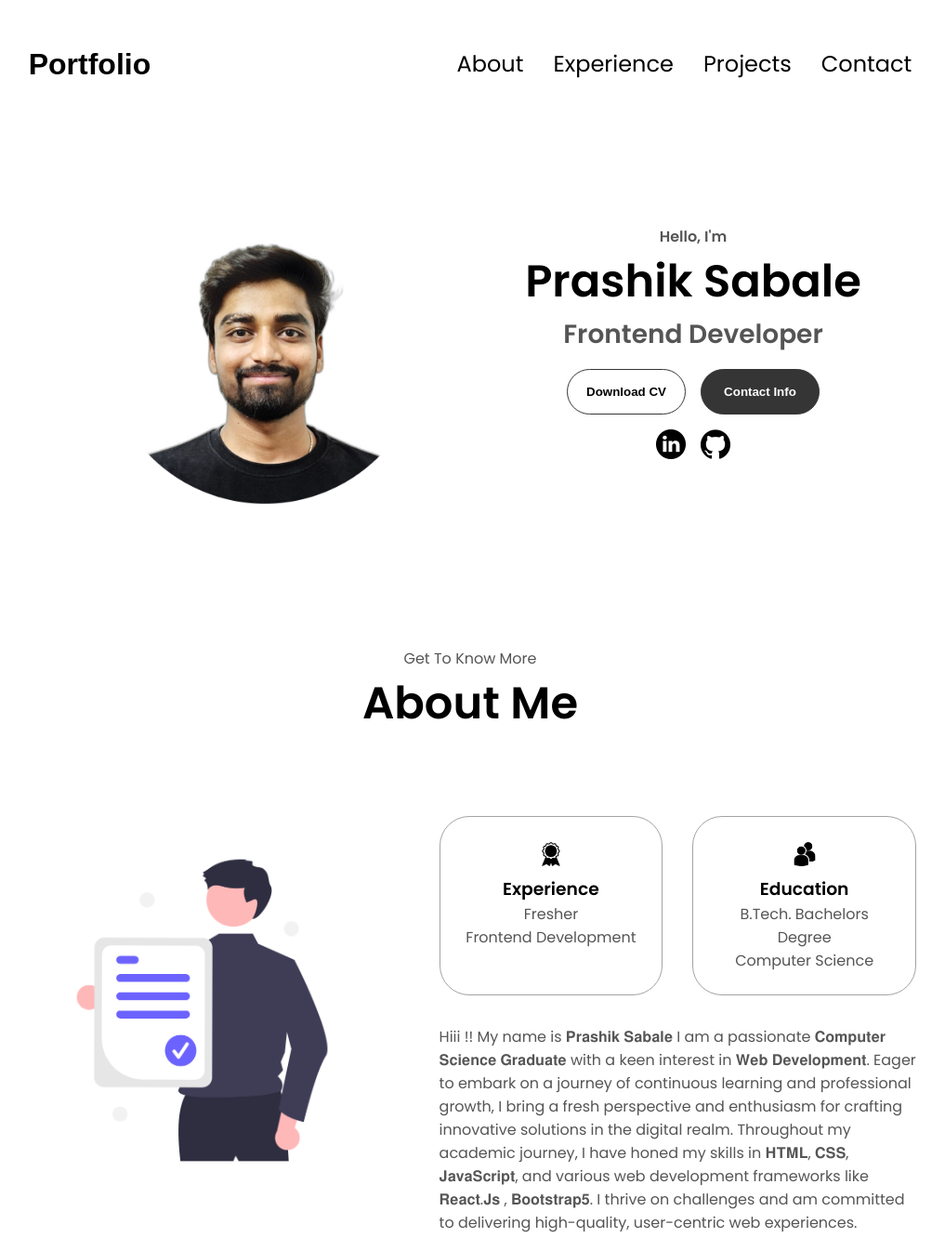
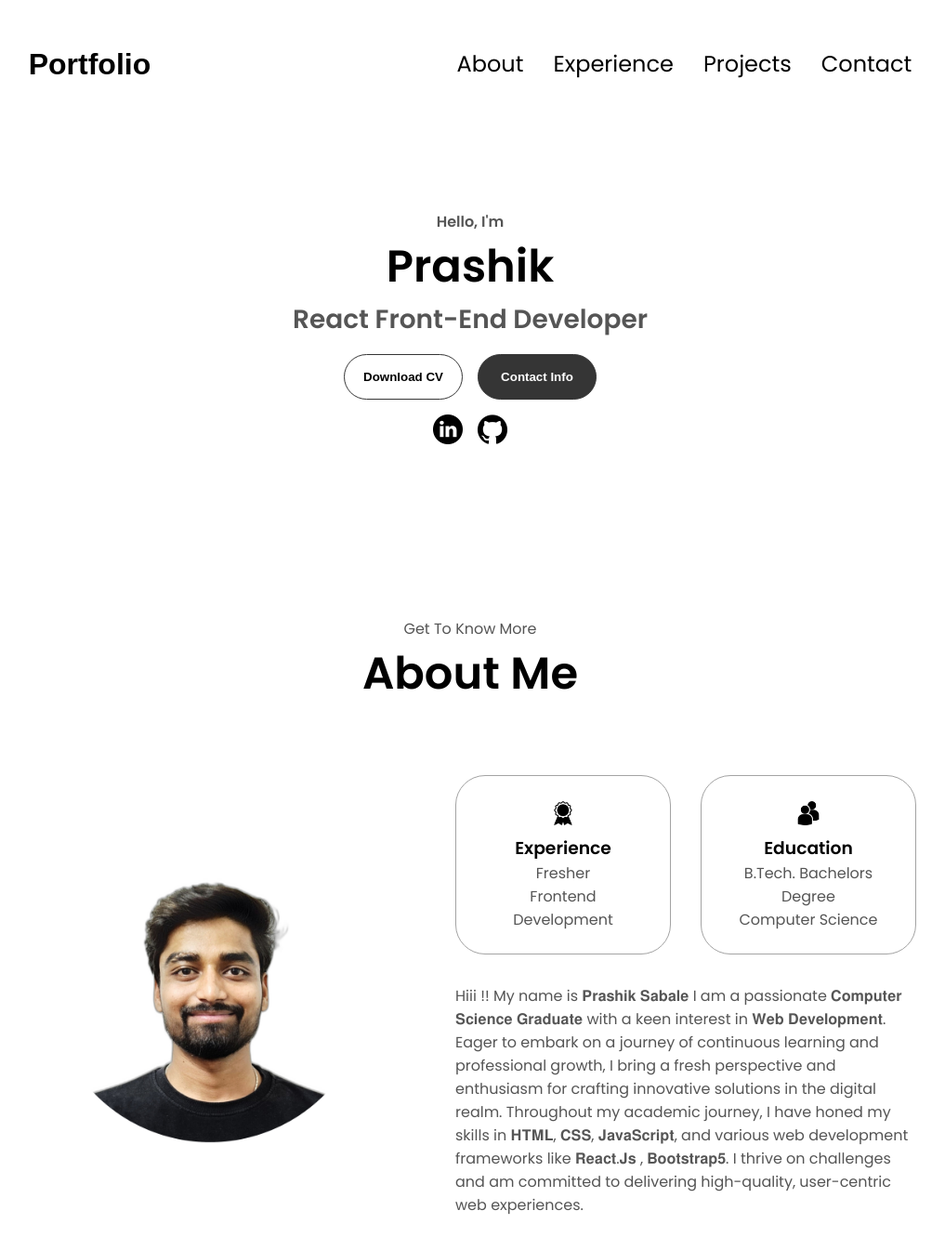
Before and after one commit to Prashik-Sabale/PortfolioWeb, a plain HTML site: page index.html in a window 1280 px wide. Shown: the top 1331 px of the page at 93% size, without its empty margins (134-1151 px from the left). Drawn offline with Linux system fonts and the light colour scheme.

Commit message:
style update

```diff
--- a/index.html
+++ b/index.html
@@ -39,13 +39,13 @@
     </div>
   </nav>
   <section id="profile">
-    <div class="section__pic-container">
+    <!-- <div class="section__pic-container">
       <img src="./assets/about-pic1.jpg" alt="Prashik profile picture" />
-    </div>
+    </div> -->
     <div class="section__text">
       <p class="section__text__p1">Hello, I'm</p>
-      <h1 class="title">Prashik Sabale</h1>
-      <p class="section__text__p2">Frontend Developer</p>
+      <h1 class="title">Prashik </h1>
+      <p class="section__text__p2">React Front-End Developer</p>
       <div class="btn-container">
         <button class="btn btn-color-2" onclick="window.open('./assets/resume-example.pdf')">
           Download CV
@@ -67,7 +67,7 @@
     <h1 class="title">About Me</h1>
     <div class="section-container">
       <div class="section__pic-container">
-        <img src="./assets/illu.png" alt="Profile picture" class="about-pic" />
+        <img src="./assets/about-pic1.jpg" alt="Profile picture" class="about-pic" />
       </div>
       <div class="about-details-container">
         <div class="about-containers">
--- a/style.css
+++ b/style.css
@@ -172,6 +172,7 @@ section {
   display: flex;
   justify-content: center;
   gap: 5rem;
+
   height: 80vh;
 }
 
```
